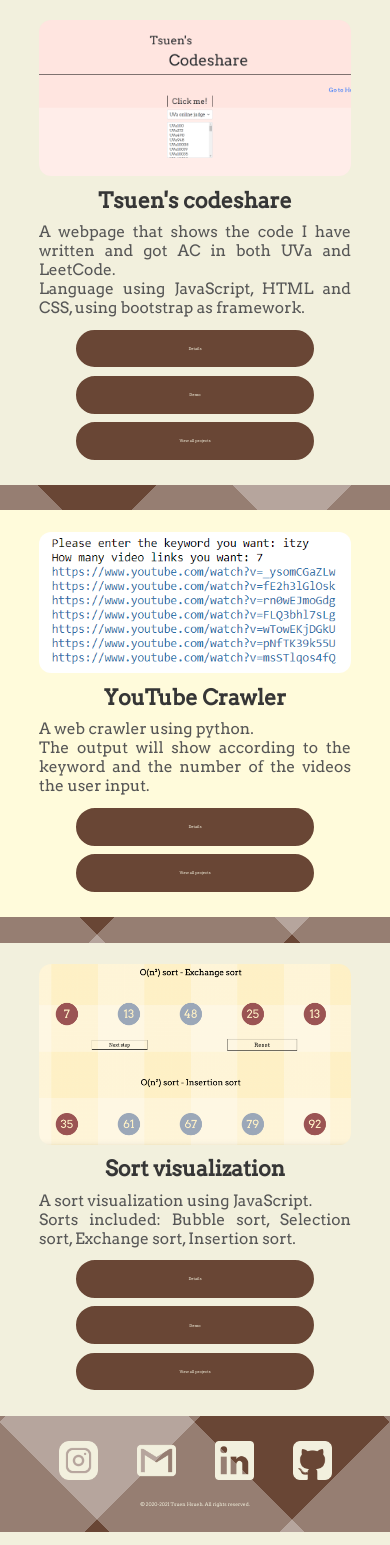
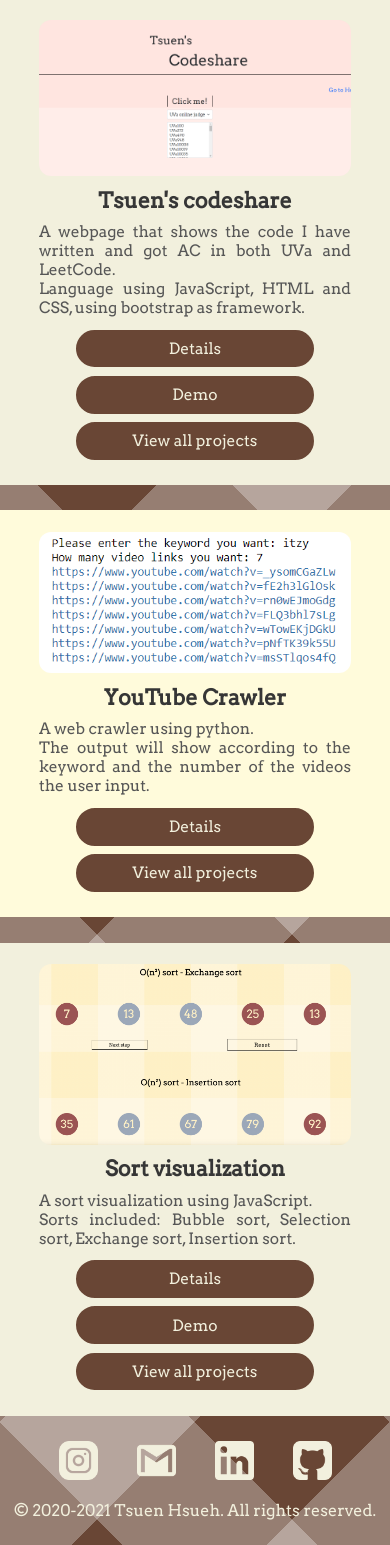
Before and after one commit to michael21910/michael21910.github.io, a PHP site: page / in a window 390 px wide. Shown: the part 918-2463 px from the top of the page. Run offline with PHP 8.4, Linux system fonts and the light colour scheme; some web fonts are replaced.

Commit message:
change font size of btn and footer copyright

```diff
--- a/css/footer.css
+++ b/css/footer.css
@@ -17,4 +17,8 @@
         margin-top: 2vh;
         margin-bottom: 3vh;
     }
+
+    #footer > div{
+        font-size: 4.125vw !important;
+    }
 }
--- a/css/pro.css
+++ b/css/pro.css
@@ -153,4 +153,8 @@
         margin: 0.5vh 0 0.5vh 0;
         width: 50vw;
     }
+
+    .paragraphBtnContainer > a > div{
+        font-size: 4vw;
+    }
 }
```
